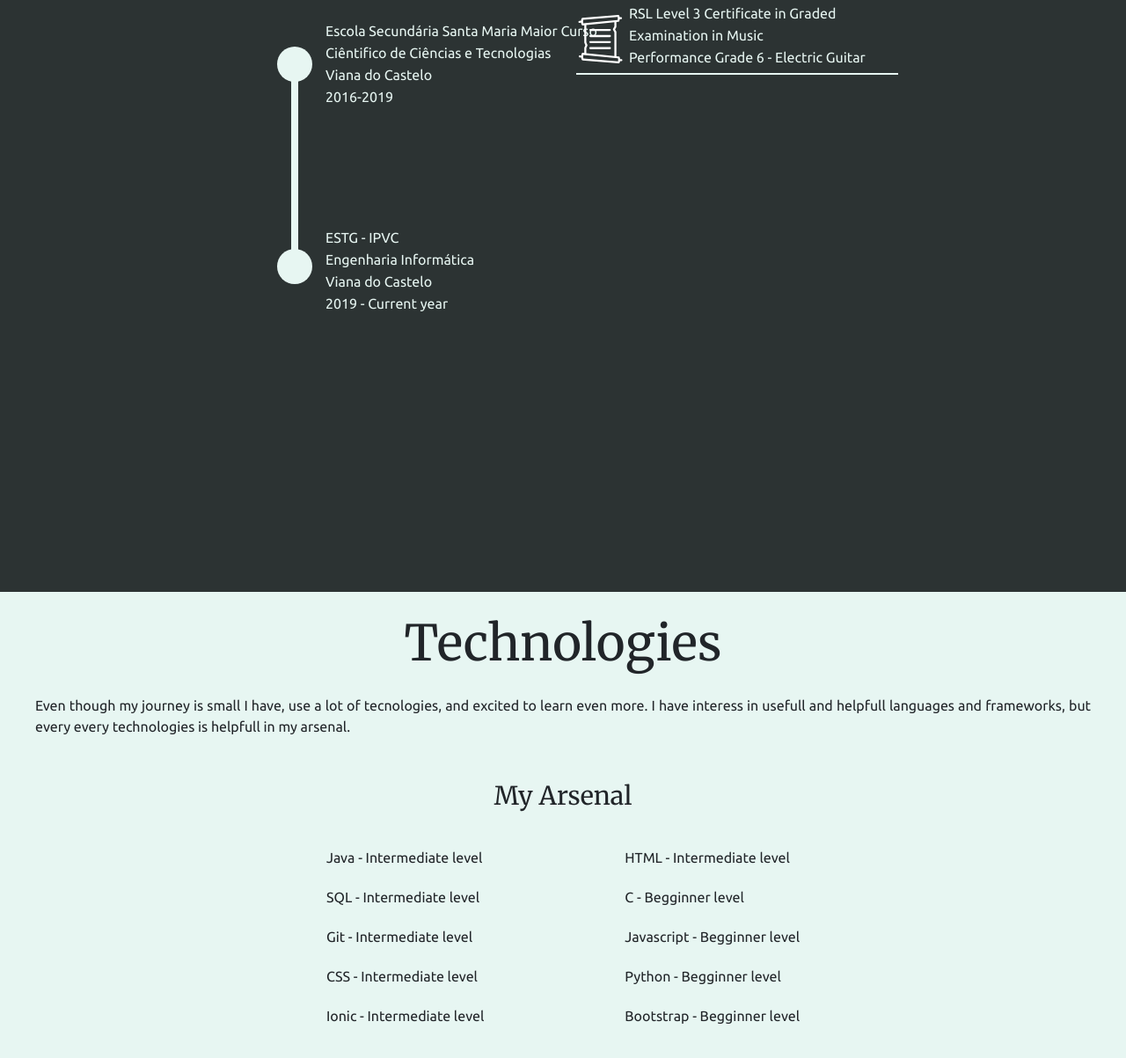
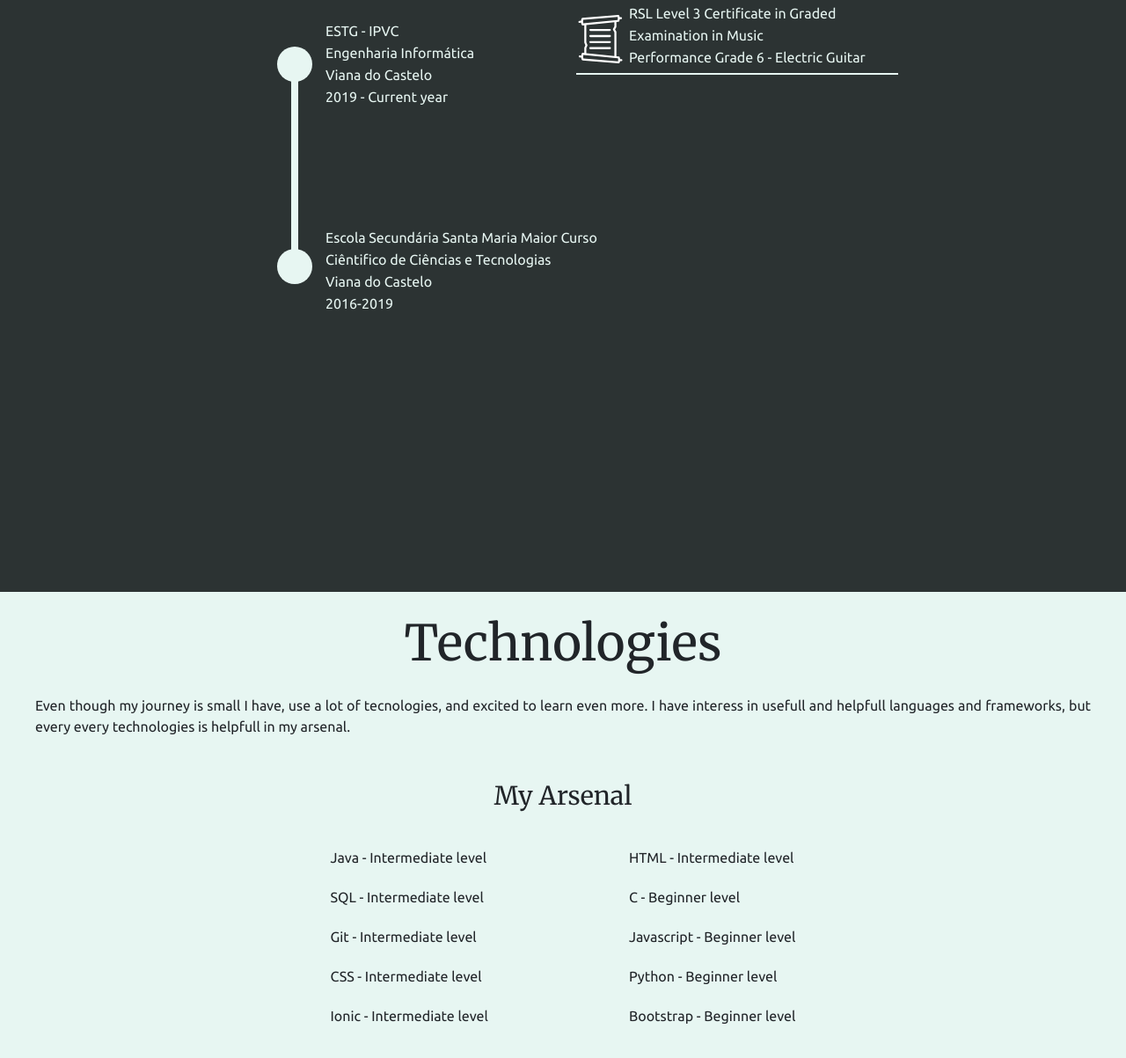
Before and after one commit to goncalomf/portfolio, a plain HTML site: page index.html in a window 1280 px wide. Shown: the part 1644-2847 px from the top of the page at 88% size. Drawn offline with nearby package versions, Linux system fonts and the light colour scheme.

Commit message:
English syntax and education timeline text reajust

```diff
--- a/index.html
+++ b/index.html
@@ -138,18 +138,18 @@
             </div>
             <div class="milestones">
               <div class="milestone">
+                <h1>ESTG - IPVC</h1>
+                <h1>Engenharia Informática</h1>
+                <h1>Viana do Castelo</h1>
+                <h1>2019 - Current year</h1>
+              </div>
+              <div class="milestone">
                 <h1>
                   Escola Secundária Santa Maria Maior Curso Ciêntifico de
                   Ciências e Tecnologias
                 </h1>
                 <h1>Viana do Castelo</h1>
                 <h1>2016-2019</h1>
-              </div>
-              <div class="milestone">
-                <h1>ESTG - IPVC</h1>
-                <h1>Engenharia Informática</h1>
-                <h1>Viana do Castelo</h1>
-                <h1>2019 - Current year</h1>
               </div>
             </div>
           </div>
@@ -200,10 +200,10 @@
           <div class="arsenal">
             <div>
               <h1>HTML - Intermediate level</h1>
-              <h1>C - Begginner level</h1>
-              <h1>Javascript - Begginner level</h1>
-              <h1>Python - Begginner level</h1>
-              <h1>Bootstrap - Begginner level</h1>
+              <h1>C - Beginner level</h1>
+              <h1>Javascript - Beginner level</h1>
+              <h1>Python - Beginner level</h1>
+              <h1>Bootstrap - Beginner level</h1>
             </div>
           </div>
         </div>
```
